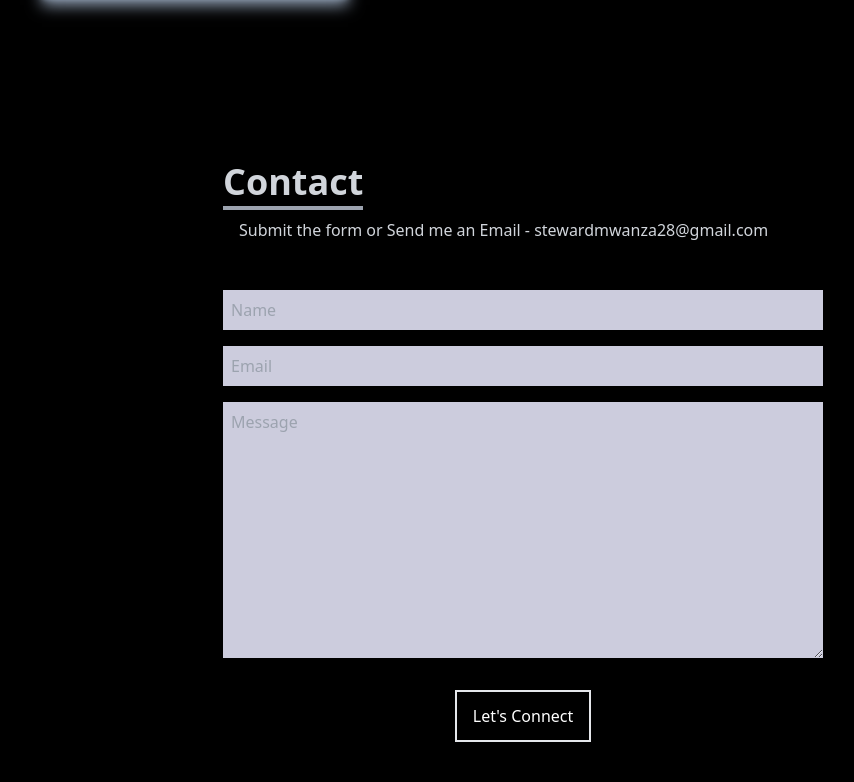
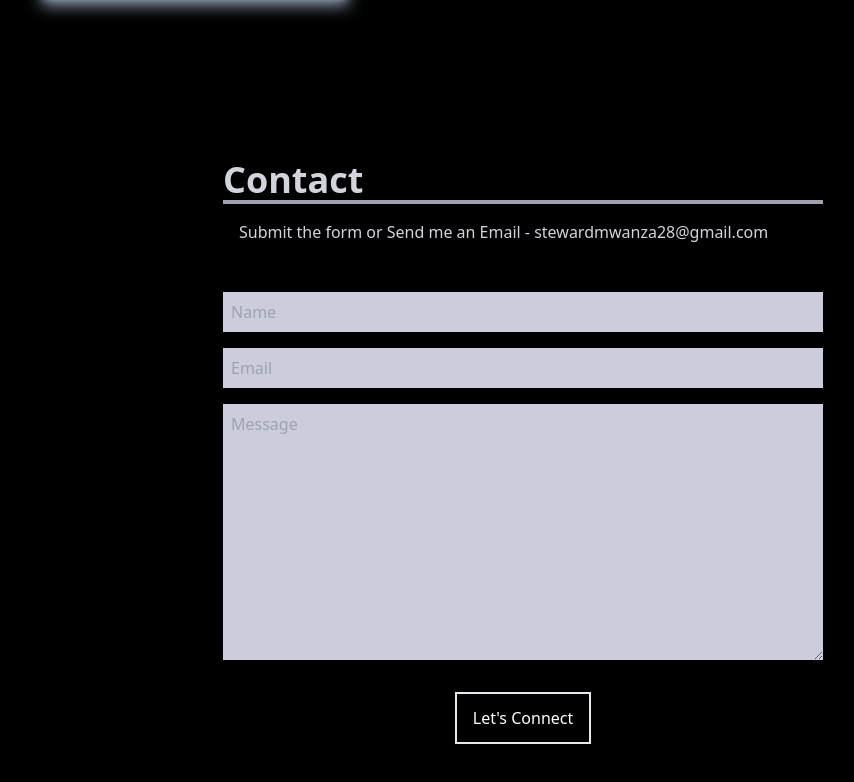
Before and after one commit to stewardel/portfolio, a React (Create React App) app: page / in a window 1280 px wide. Shown: the part 3068-3850 px from the top of the page, without its empty margins (117-971 px from the left). Built offline with nearby package versions, Linux system fonts and the light colour scheme.

Commit message:
added block on contact

```diff
--- a/src/Components/Contact.jsx
+++ b/src/Components/Contact.jsx
@@ -12,7 +12,7 @@
         className="flex flex-col max-w-[600px] w-full"
       >
         <div className="pb-8">
-          <p className="text-4xl font-bold inline border-b-4 border-gray-400 text-gray-300 ">
+          <p className="text-4xl font-bold block border-b-4 border-gray-400 text-gray-300 ">
             Contact
           </p>
           <p className="text-gray-300 p-4">
```
